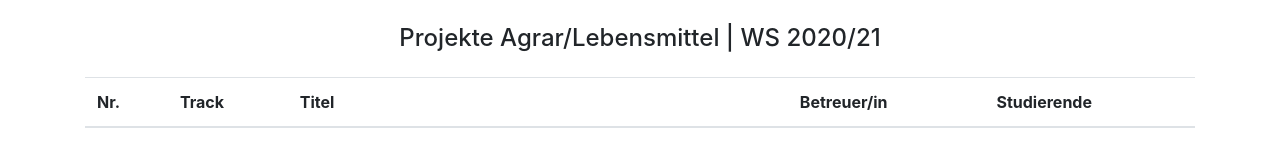
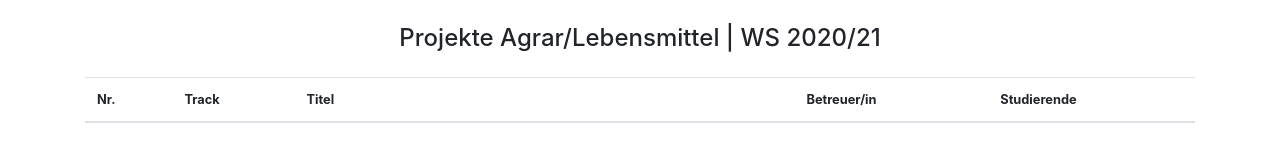
Before and after one commit to winf-hsos/projekt-agrar-lebensmittel, a plain HTML site: page index.html in a window 1280 px wide. Drawn offline with nearby package versions, Linux system fonts and the light colour scheme; no server answers.

Commit message:
Font size smaller

```diff
--- a/style.css
+++ b/style.css
@@ -2,3 +2,7 @@
     background-color: #f5f5f5;
 
 }
+
+body {
+    font-size: 0.8em;
+}
```
